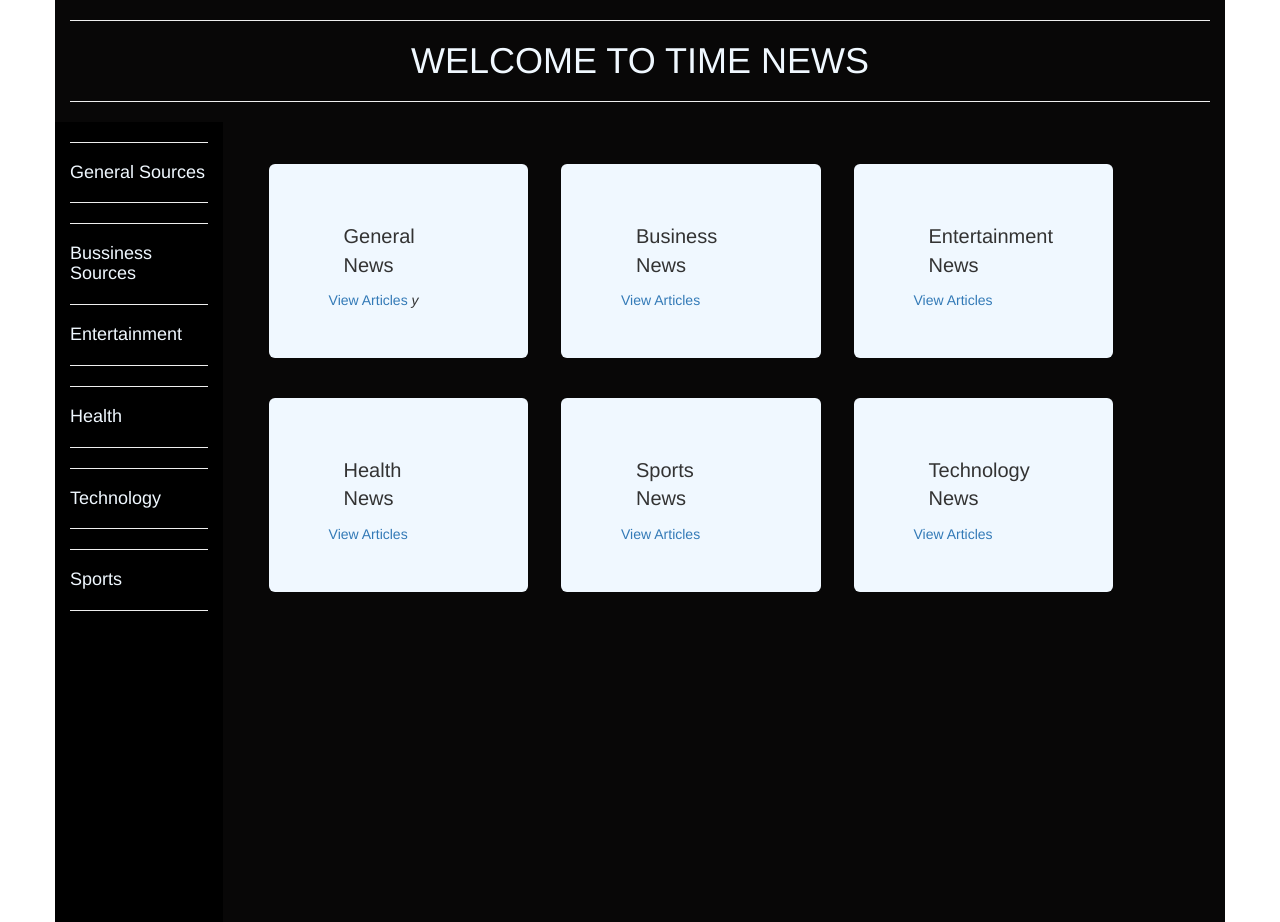
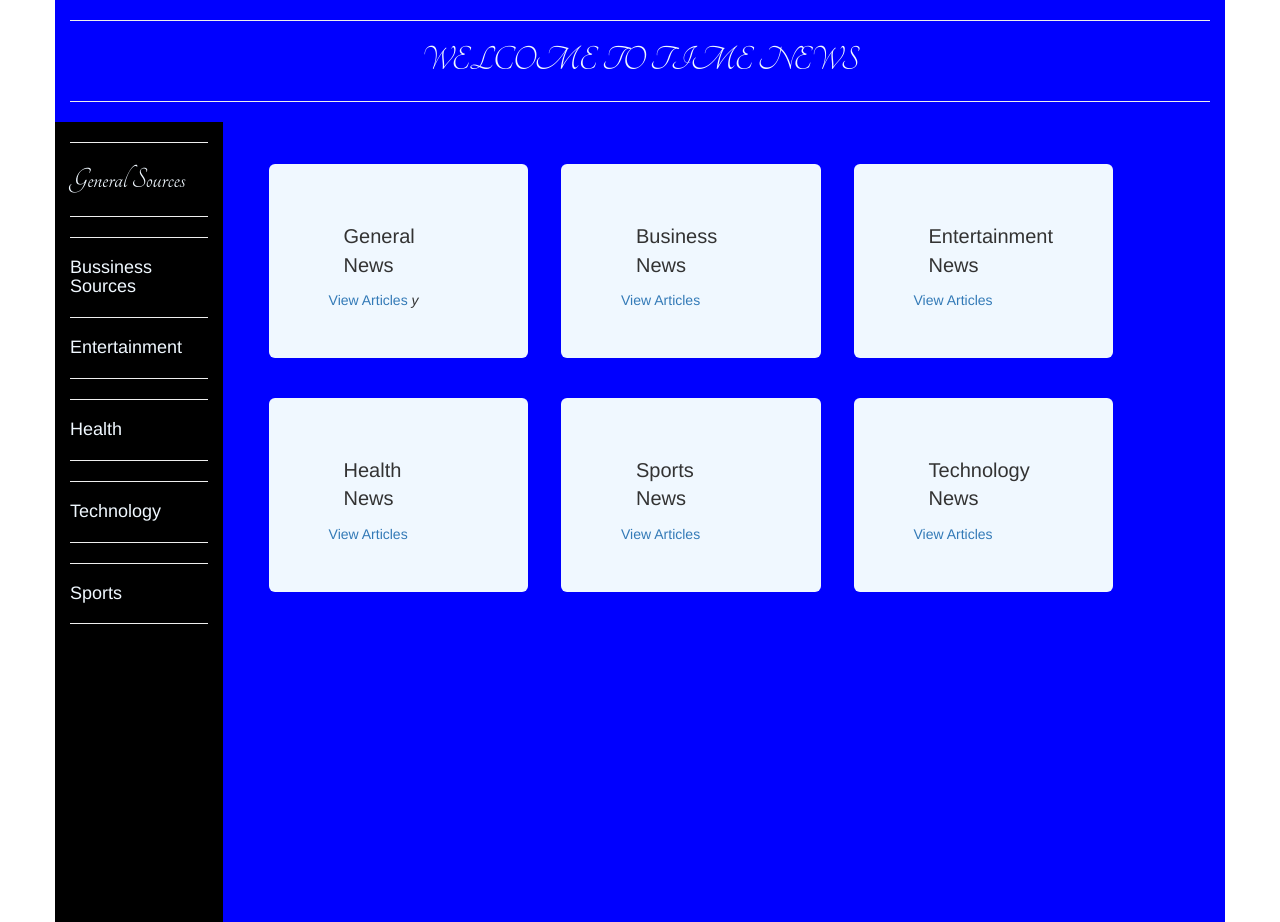
Before and after one commit to stevekibe/newsapp, a Flask app: template app/templates/index.html in a window 1280 px wide. Run offline with Flask 2, Linux system fonts and the light colour scheme; the template is opened without the code that fills it, so the values that code supplies are empty; some libraries are stand-ins or nearby versions.

Commit message:
add the idex.html

```diff
--- a/app/templates/base.html
+++ b/app/templates/base.html
@@ -1,5 +1,6 @@
 {% extends 'bootstrap/base.html' %}
 
 {% block navbar %}
+<link rel="stylesheet" href="https://fonts.googleapis.com/css?family=Tangerine">
     {% include 'navbar.html' %}
 {% endblock %}
--- a/app/templates/index.html
+++ b/app/templates/index.html
@@ -8,14 +8,14 @@
 
 <!--This the place of the side bar-->
 
-<div class="container" style="background-color:rgb(8, 7, 7);" >
+<div class="container" style="background-color: blue;" >
     <hr>
-    <h1 style="text-align: center; color: aliceblue"><span>WELCOME TO TIME NEWS</span></h1>
+    <h1 style="text-align: center; color: aliceblue; font-family:Tangerine,serif; "><span>WELCOME TO TIME NEWS</span></h1>
     <hr>
     <div class="row">
         <div class="col-sm-3" style="height: 100vh; width: 12em; overflow: scroll; background-color: black; color: aliceblue">
             <hr>
-            <h4>General Sources</h4>
+            <h4 style="font-family:Tangerine,serif; font-size:30px">General Sources</h4>
             <hr>
             <div>
                 {{macro.displaySourceList(general)}}
```
